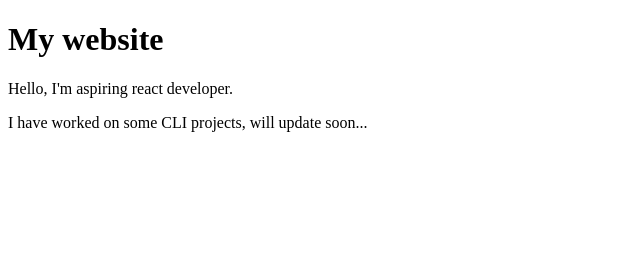
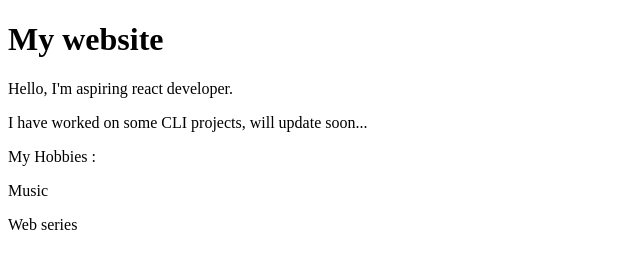
Before and after one commit to himanshumishra-98/himanshu-mishra-site, a plain HTML site: page index.html in a window 1280 px wide. Shown: the whole page, without its empty margins (0-640 px from the left). Drawn offline with Linux system fonts and the light colour scheme.

Commit message:
updated my hobbies

```diff
--- a/index.html
+++ b/index.html
@@ -11,5 +11,10 @@
 
     <p>I have worked on some CLI projects, will update soon...</p>
 
+    <p>My Hobbies :</p>
+
+    <p>Music</p>
+    <p>Web series</p>
+
 </body>
 </html>
```
